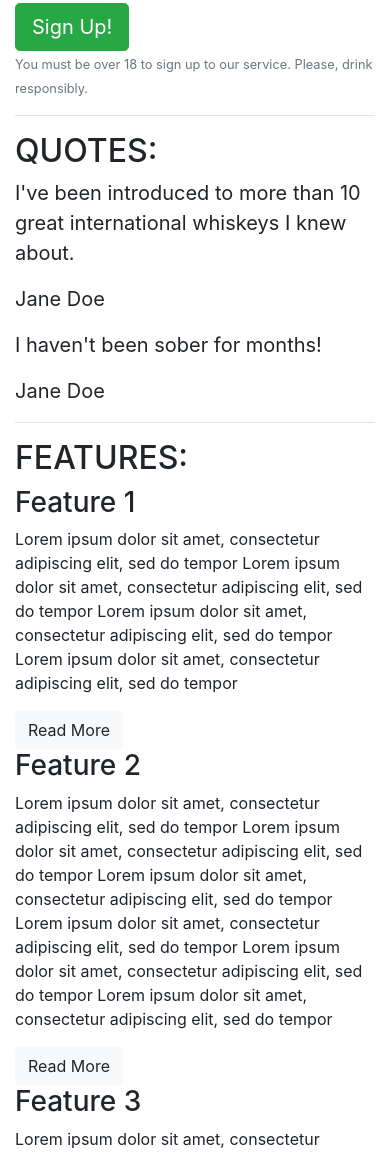
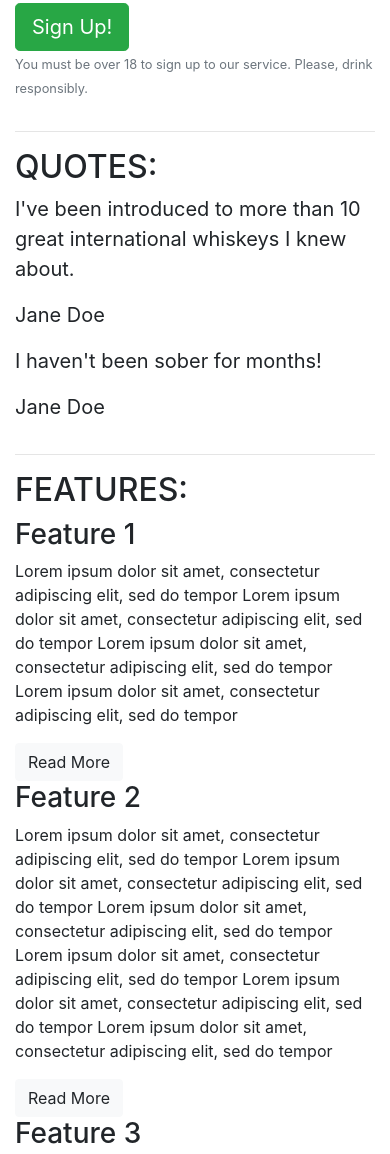
Before and after one commit to abz2489/Bootstrap, a plain HTML site: page index.html in a window 390 px wide. Shown: the part 303-1457 px from the top of the page. Drawn offline with nearby package versions, Linux system fonts and the light colour scheme.

Commit message:
add responsive design using Bootstrap

```diff
--- a/index.html
+++ b/index.html
@@ -1,57 +1,108 @@
 <!DOCTYPE html>
 <html lang="en">
+
 <head>
     <meta charset="UTF-8">
     <meta http-equiv="X-UA-Compatible" content="IE=edge">
     <meta name="viewport" content="width=device-width, initial-scale=1.0">
     <title>Whiskey Drop | Taste a new whiskey every month</title>
-    <link rel="stylesheet" href="https://cdn.jsdelivr.net/npm/bootstrap@4.5.3/dist/css/bootstrap.min.css" integrity="sha384-TX8t27EcRE3e/ihU7zmQxVncDAy5uIKz4rEkgIXeMed4M0jlfIDPvg6uqKI2xXr2" crossorigin="anonymous">
-<script src="https://cdn.jsdelivr.net/npm/bootstrap@4.5.3/dist/js/bootstrap.bundle.min.js" integrity="sha384-ho+j7jyWK8fNQe+A12Hb8AhRq26LrZ/JpcUGGOn+Y7RsweNrtN/tE3MoK7ZeZDyx" crossorigin="anonymous"></script>
+    <link rel="stylesheet" href="https://cdn.jsdelivr.net/npm/bootstrap@4.5.3/dist/css/bootstrap.min.css"
+        integrity="sha384-TX8t27EcRE3e/ihU7zmQxVncDAy5uIKz4rEkgIXeMed4M0jlfIDPvg6uqKI2xXr2" crossorigin="anonymous">
+    <script src="https://cdn.jsdelivr.net/npm/bootstrap@4.5.3/dist/js/bootstrap.bundle.min.js"
+        integrity="sha384-ho+j7jyWK8fNQe+A12Hb8AhRq26LrZ/JpcUGGOn+Y7RsweNrtN/tE3MoK7ZeZDyx" crossorigin="anonymous">
+    </script>
 </head>
+
 <body>
     <article class="container">
         <!--callout-->
+        <div class="row">
+            <div class="col-12">
                 <section class="callout">
                     <h1>The finest whiskeys delivered to your doorstep.</h1>
-            <p class="lead">Sign up today to start receiving the world's best whiskeys every month. <s>£19.99</s> <strong><mark>First one is free!</mark></strong></p>
+                    <p class="lead">Sign up today to start receiving the world's best whiskeys every month.
+                        <s>£19.99</s> <strong><mark>First one is free!</mark></strong></p>
                     <button class="btn btn-success btn-lg"><a>Sign Up!</a></button>
-            <p class="text-muted"><small>You must be over 18 to sign up to our service. Please, drink responsibly.</small></p>
+                    <p class="text-muted"><small>You must be over 18 to sign up to our service. Please, drink
+                            responsibly.</small></p>
                 </section>
+            </div>
+        </div>
         <!--callout-->
         <hr>
 
         <!--quotes-->
         <section class="quotes">
+            <div class="row">
+                <div class="col-12">
                     <h2 class="text-uppercase">Quotes:</h2>
+                </div>
+            </div>
+            <div class="row">
+                <div class="col-12 col-md-6">
                     <blockquote class="blockquote">
                         <p>I've been introduced to more than 10 great international whiskeys I knew about.</p>
                         <p>Jane Doe</p>
                     </blockquote>
+                </div>
+                <div class="col-12 col-md-6">
                     <blockquote class="blockquote">
                         <p>I haven't been sober for months!</p>
                         <p>Jane Doe</p>
                     </blockquote>
+                </div>
+            </div>
         </section>
         <!--quotes-->
         <hr>
 
         <!--features-->
         <section class="features">
+            <div class="row">
+                <div class="col-12">
                     <h2 class="text-uppercase">Features:</h2>
+                </div>
+            </div>
+            <div class="row">
+                <div class="col-12 col-md-6 col-lg-4">
                     <div class="feature">
                         <h3>Feature 1</h3>
-                <p>Lorem ipsum dolor sit amet, consectetur adipiscing elit, sed do tempor Lorem ipsum dolor sit amet, consectetur adipiscing elit, sed do tempor Lorem ipsum dolor sit amet, consectetur adipiscing elit, sed do tempor Lorem ipsum dolor sit amet, consectetur adipiscing elit, sed do tempor</p>
+                        <p>Lorem ipsum dolor sit amet, consectetur adipiscing elit, sed do tempor Lorem ipsum dolor sit
+                            amet, consectetur adipiscing elit, sed do tempor Lorem ipsum dolor sit amet, consectetur
+                            adipiscing elit, sed do tempor Lorem ipsum dolor sit amet, consectetur adipiscing elit, sed
+                            do tempor</p>
                         <button class="btn btn-sml btn-light"><a>Read More</a></button>
                     </div>
+                </div>
+                <div class="col-12 col-md-6 col-lg-4">
                     <div class="feature">
                         <h3>Feature 2</h3>
-                <p>Lorem ipsum dolor sit amet, consectetur adipiscing elit, sed do tempor Lorem ipsum dolor sit amet, consectetur adipiscing elit, sed do tempor Lorem ipsum dolor sit amet, consectetur adipiscing elit, sed do tempor Lorem ipsum dolor sit amet, consectetur adipiscing elit, sed do tempor Lorem ipsum dolor sit amet, consectetur adipiscing elit, sed do tempor Lorem ipsum dolor sit amet, consectetur adipiscing elit, sed do tempor</p>
+                        <p>Lorem ipsum dolor sit amet, consectetur adipiscing elit, sed do tempor Lorem ipsum dolor sit
+                            amet, consectetur adipiscing elit, sed do tempor Lorem ipsum dolor sit amet, consectetur
+                            adipiscing elit, sed do tempor Lorem ipsum dolor sit amet, consectetur adipiscing elit, sed
+                            do
+                            tempor Lorem ipsum dolor sit amet, consectetur adipiscing elit, sed do tempor Lorem ipsum
+                            dolor
+                            sit amet, consectetur adipiscing elit, sed do tempor</p>
                         <button class="btn btn-sml btn-light"><a>Read More</a></button>
                     </div>
+                </div>
+                <div class="col-12 d-md-none d-lg-block col-lg-4">
                     <div class="feature">
                         <h3>Feature 3</h3>
-                <p>Lorem ipsum dolor sit amet, consectetur adipiscing elit, sed do tempor Lorem ipsum dolor sit amet, consectetur adipiscing elit, sed do tempor Lorem ipsum dolor sit amet, consectetur adipiscing elit, sed do tempor Lorem ipsum dolor sit amet, consectetur adipiscing elit, sed do tempor Lorem ipsum dolor sit amet, consectetur adipiscing elit, sed do tempor Lorem ipsum dolor sit amet, consectetur adipiscing elit, sed do tempor Lorem ipsum dolor sit amet, consectetur adipiscing elit, sed do tempor Lorem ipsum dolor sit amet, consectetur adipiscing elit, sed do tempor</p>
+                        <p>Lorem ipsum dolor sit amet, consectetur adipiscing elit, sed do tempor Lorem ipsum dolor sit
+                            amet, consectetur adipiscing elit, sed do tempor Lorem ipsum dolor sit amet, consectetur
+                            adipiscing elit, sed do tempor Lorem ipsum dolor sit amet, consectetur adipiscing elit, sed
+                            do
+                            tempor Lorem ipsum dolor sit amet, consectetur adipiscing elit, sed do tempor Lorem ipsum
+                            dolor
+                            sit amet, consectetur adipiscing elit, sed do tempor Lorem ipsum dolor sit amet, consectetur
+                            adipiscing elit, sed do tempor Lorem ipsum dolor sit amet, consectetur adipiscing elit, sed
+                            do
+                            tempor</p>
                         <button class="btn btn-sml btn-light"><a>Read More</a></button>
+                    </div>
+                </div>
             </div>
         </section>
         <!--features-->
@@ -95,4 +146,5 @@
         <!--Monthly Favourites-->
     </article>
 </body>
+
 </html>
```
Lines whose indentation alone changed are shown as unchanged.
